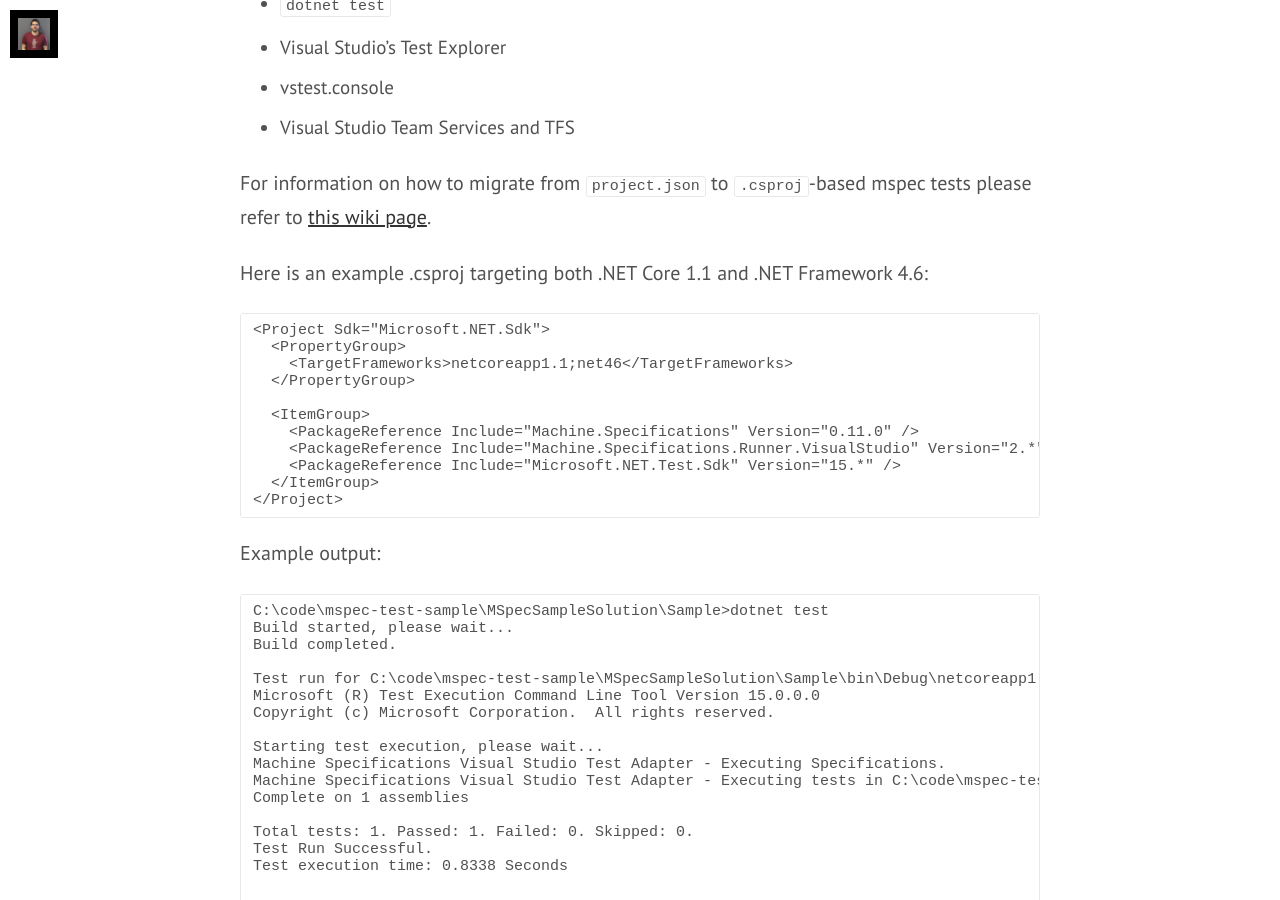
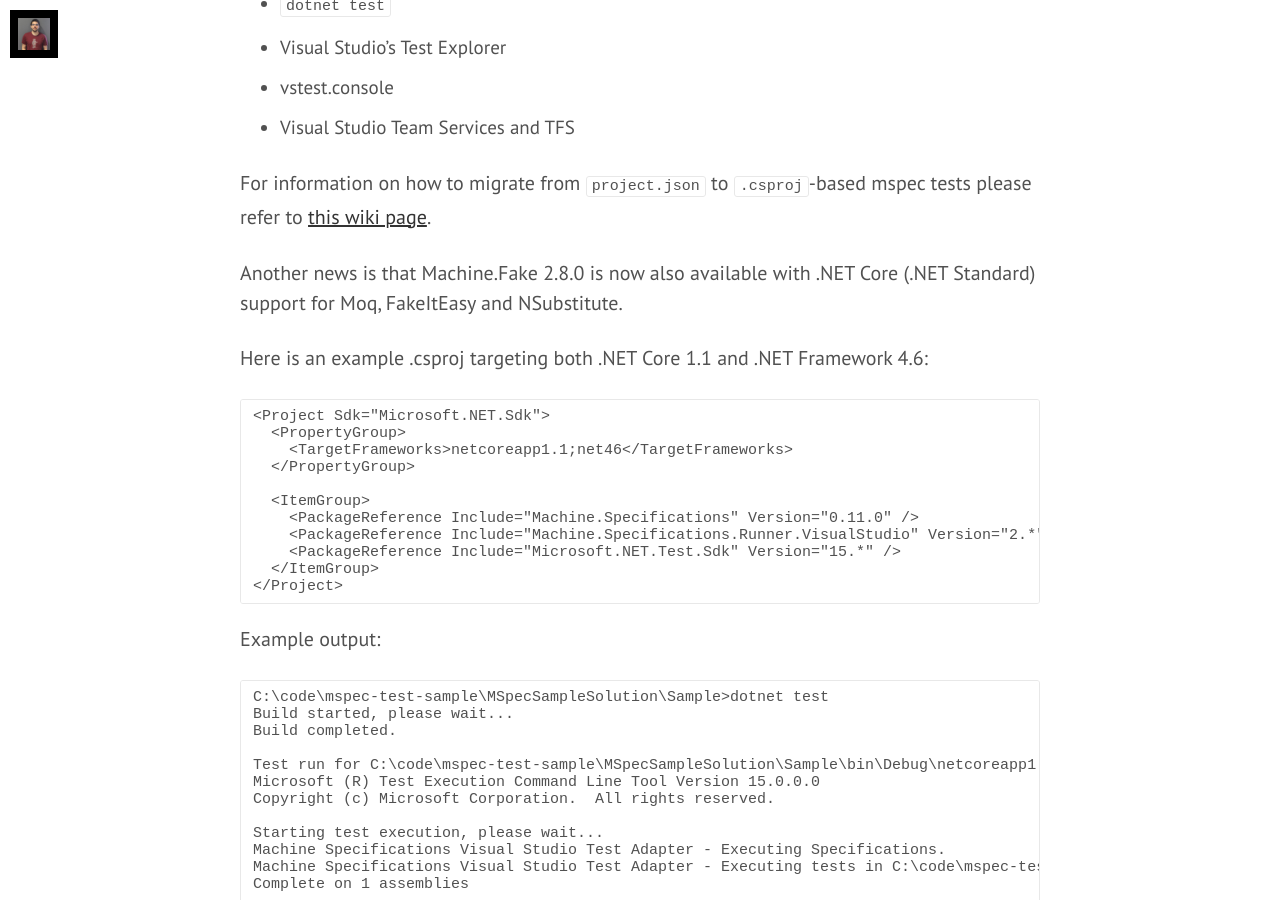
Before and after one commit to ivanz/ivanz.github.io, a Jekyll site: the page built from _posts/2017-03-17-mspec-dotnet-test-csproj-support-available.md, in a window 1280 px wide and 900 px high, scrolled down 734 px. Built offline with Jekyll 4.4.1, drawn with Linux system fonts in a browser that asks for light colours; nearby versions of some CDN libraries; some web fonts are replaced; comment, search, counter and statistics services are not loaded.

Commit message:
Update 2017-03-17-mspec-dotnet-test-csproj-support-available.md

```diff
--- a/_posts/2017-03-17-mspec-dotnet-test-csproj-support-available.md
+++ b/_posts/2017-03-17-mspec-dotnet-test-csproj-support-available.md
@@ -16,6 +16,8 @@ The runner (`Machine.Specifications.Runner.VisualStudio` nuget package) supports
 * Visual Studio Team Services and TFS
 
 For information on how to migrate from `project.json` to `.csproj`-based mspec tests please refer to [this wiki page](https://github.com/machine/machine.specifications/wiki/.NET-Core-%28.NET-CLI%29).
+
+Another news is that Machine.Fake 2.8.0 is now also available with .NET Core (.NET Standard) support for Moq, FakeItEasy and NSubstitute.
 
 Here is an example .csproj targeting both .NET Core 1.1 and .NET Framework 4.6:
 
```
